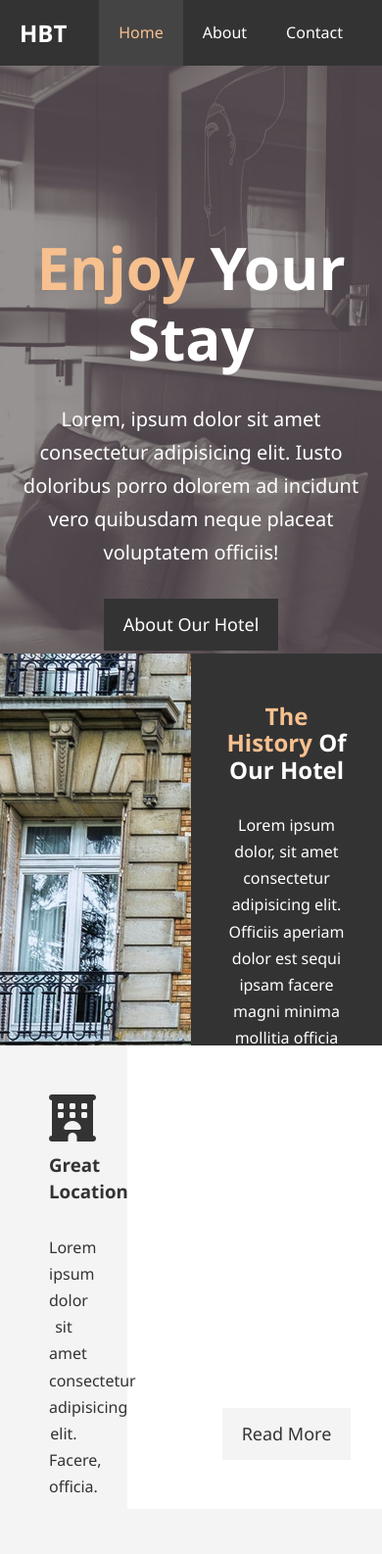
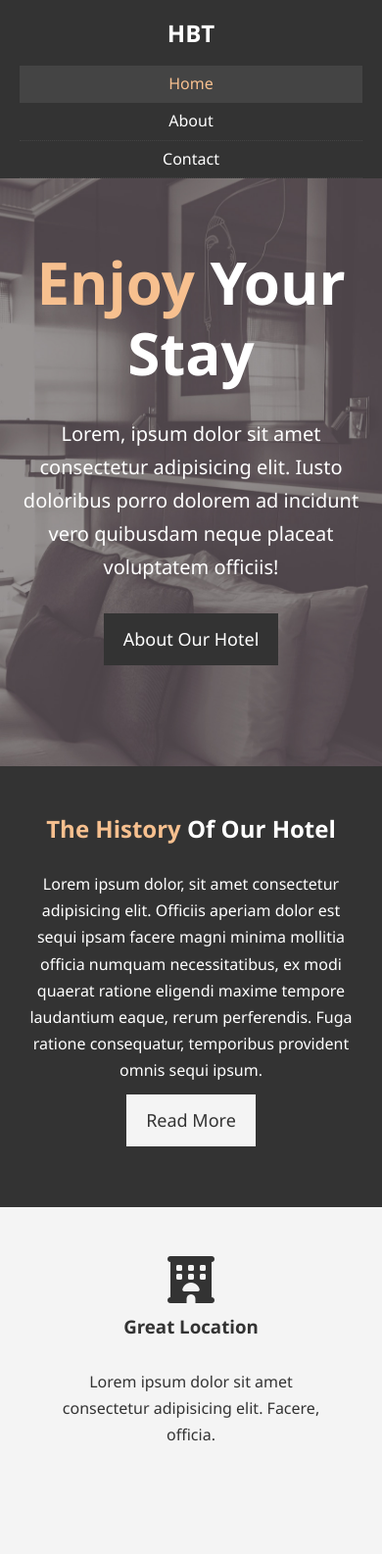
Before and after one commit to vic30004/Hotel-float, a plain HTML site: page Hotel-float-master/Index.html in a window 390 px wide. Shown: the top 1586 px of the page at 98% size. Drawn offline with Linux system fonts and the light colour scheme.

Commit message:
added media query to make this responsive

```diff
--- a/Hotel-float-master/Index.html
+++ b/Hotel-float-master/Index.html
@@ -7,6 +7,7 @@
     <meta http-equiv="X-UA-Compatible" content="ie=edge">
     <script src="https://kit.fontawesome.com/b4775cc3ca.js"></script>
     <link rel="stylesheet" href="/assets/style/style.css">
+    <link rel="stylesheet" media="screen and (max-width: 768px)" href="./assets/style/mobile.css">
     <title>Hotel BT | Welcome</title>
 </head>
 
--- /dev/null
+++ b/Hotel-float-master/assets/style/mobile.css
@@ -0,0 +1,68 @@
+#navbar .logo{
+    text-align: center;
+    float: none;
+}
+
+#navbar ul, #navbar ul li{
+    float: none;
+}
+
+#navbar ul li a {
+    padding: 5px;
+    border-bottom: #444 dotted 1px;
+}
+
+
+/* showcase */
+
+#showcase .showcase-content{
+    height: 100%;
+    padding-top: 70px;
+    padding-bottom: 30px;
+}
+
+
+/* homoe info */
+
+#home-info .info-img{
+    display:none;
+}
+
+.info-content{
+    float: none;
+    width: 100%;
+    text-align: center;
+    padding: 50px 30px;
+    overflow: hidden;
+}
+
+
+/* boxes */
+
+.box{
+    float: none;
+    width: 100%;
+}
+
+/* about */
+
+#about-info .info-right,
+#about-info .info-left{
+    float: none;
+    width: 100%;
+}
+
+.l-heading{
+    text-align: center;
+}
+
+#about-info .info-right{
+    margin-top: 30px;
+}
+
+/* contaxt */
+
+#contact-info .box{
+    border-bottom: #444 dotted 1px;
+
+}
--- a/Hotel-float-master/assets/style/style.css
+++ b/Hotel-float-master/assets/style/style.css
@@ -80,6 +80,7 @@
 
 .l-heading{
     font-size:40px;
+    line-height: 1.2;
 }
 
 /* Padding */
@@ -108,7 +109,7 @@
     color: #fff;
 }
 
-#navbar h1{
+#navbar .logo{
     float: left;
     padding-top: 20px;
 }
@@ -162,7 +163,7 @@
 
 #home-info{
     position: relative;
-    height: 400px;
+    height: 450px;
 }
 
 .info-img{
@@ -223,7 +224,7 @@
 /*Testimonials */
 
 #testimonials{
-    height: 600px;
+    height: 100%;
     background: url("../imgs/test-bg.jpg") no-repeat center center/cover;
     padding-top: 40px;
 
```
Also changed, not shown: Hotel-float-master/about.html (+2 -1 lines), Hotel-float-master/contact.html (+2 -0 lines).
